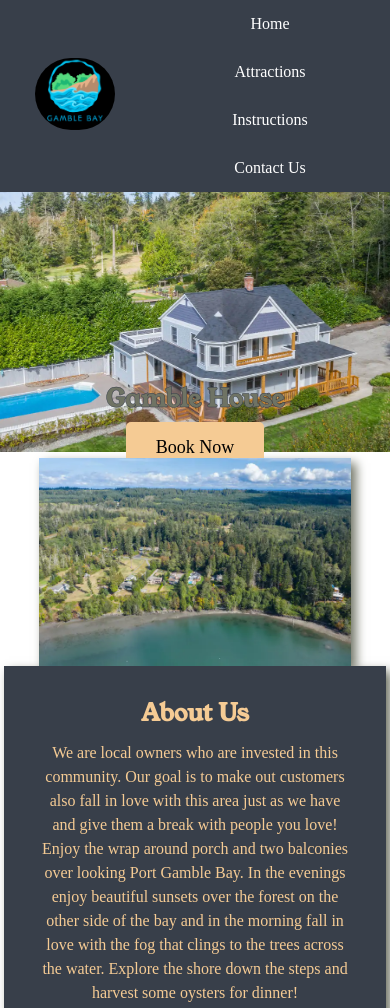
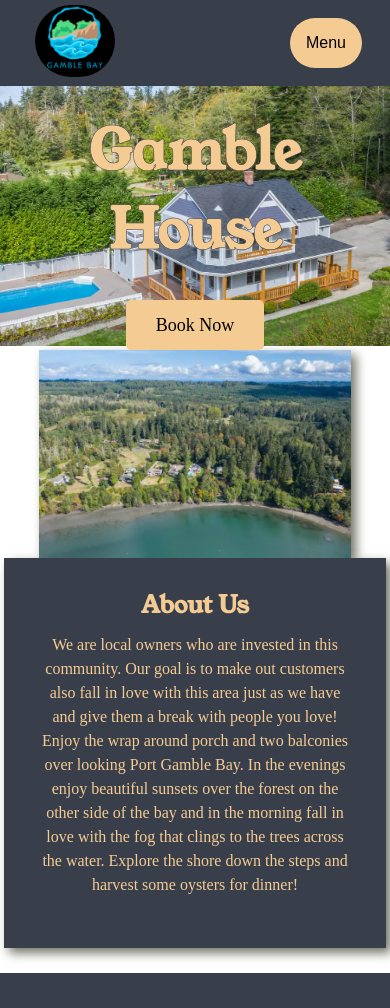
Before and after one commit to AbeLeBaron/wdd130copy, a plain HTML site: page personal-site/personal-site.html in a window 390 px wide. Shown: the top 1008 px of the page. Drawn offline with Linux system fonts and the light colour scheme.

Commit message:
dropdown menu

```diff
--- a/personal-site/attractions.css
+++ b/personal-site/attractions.css
@@ -136,6 +136,61 @@ nav {
     grid-template-columns: repeat(10, 1fr);
 }
 
+
+/* Dropdown Button */
+.dropbtn {
+    background-color: #F5CB94;
+    color: black;
+    padding: 16px;
+    font-size: 16px;
+    border: none;
+    border-radius: 50px
+}
+
+/* The container <div> - needed to position the dropdown content */
+.dropdown {
+    position: relative;
+    display: none;
+    justify-self: center;
+    align-self: center;
+}
+
+/* Dropdown Content (Hidden by Default) */
+.dropdown-content {
+    display: none;
+    position: absolute;
+    background-color: #383F4A;
+    min-width: 160px;
+    box-shadow: -5px -5px 10px #6f7364;
+    z-index: 1;
+}
+
+/* Links inside the dropdown */
+.dropdown-content a {
+    color: #F5CB94;
+    padding: 12px 16px;
+    text-decoration: none;
+    display: block;
+}
+
+/* Change color of dropdown links on hover */
+.dropdown-content a:hover {
+    background-color: #B3C5D6;
+    color: black;
+}
+
+/* Show the dropdown menu on hover */
+.dropdown:hover .dropdown-content {
+    display: block;
+}
+
+/* Change the background color of the dropdown button when the dropdown content is shown */
+.dropdown:hover .dropbtn {
+    background-color: #766764;
+    color: white;
+}
+
+
 @media screen and (max-width: 1030px) {
     .inside{
         grid-row: 9/10;
@@ -159,8 +214,7 @@ nav {
         flex-direction: column;
     }
     nav a {
-        display: block;
-        padding: 15px;
+        display: none;
     }
     #background {
         display: none;
@@ -176,4 +230,9 @@ nav {
     footer {
         margin-top: 25px;
     }
+    .dropdown {
+        display: inline-block;
+        grid-column: 4/5;
+        grid-row:1/2;
+    }
 }
--- a/personal-site/personal-site.css
+++ b/personal-site/personal-site.css
@@ -1,23 +1,29 @@
 @import url('https://fonts.googleapis.com/css2?family=Roboto&family=Young+Serif&display=swap');
+
 div {
     max-width: 1600px;
     margin: 0 auto;
 }
-nav a{
+
+nav a {
     text-align: center;
     color: white;
     text-decoration: none;
     padding: 35px;
 }
-#hero-msg h1, #hero-msg h4{
+
+#hero-msg h1, #hero-msg h4 {
     text-align: center;
 }
-.button-box{
+
+.button-box {
     text-align: center;
 }
-main section{
+
+main section {
     text-align: center;
 }
+
 #background {
     height: 725px;
     background-color: #766764;
@@ -26,21 +32,25 @@ main section{
     grid-row: 4/9;
     margin-top: -5px;
 }
+
 body {
     background-color: white;
     margin: 0;
     padding: 0;
 }
+
 header {
     background-color: #383F4A;
     display: grid;
     grid-template-columns: 150px auto;
 }
+
 nav a:hover {
     background-color: black;
     color: white;
 }
-.book{
+
+.book {
     background-color: #F5CB94;
     color: black;
     text-decoration: none;
@@ -49,11 +59,13 @@ nav a:hover {
     margin-top: 50px;
     border-radius: 5px;
 }
-.book:hover{
+
+.book:hover {
     background-color: black;
     color: white
 }
-.msg{
+
+.msg {
     background-color: #383F4A;
     line-height: 1.5em;
     padding: 35px;
@@ -61,7 +73,8 @@ nav a:hover {
     grid-row: 6/7;
     box-shadow: 5px 5px 10px #6f7364;
 }
-footer{
+
+footer {
     background-color: #383F4A;
     color: #F5CB94;
     padding: 25px 50px;
@@ -69,71 +82,88 @@ footer{
     justify-content: space-around;
     align-items: center;
 }
-.home-title{
+
+.home-title {
     color: #F5CB94;
     font-family: "Young Serif";
     font-size: 3.5em;
     margin-top: -75px;
     -webkit-text-stroke: 0.5px #383F4A;
 }
-.msg h2{
+
+.msg h2 {
     color: #F5CB94;
     font-family: "Young Serif";
 }
-.msg p{
+
+.msg p {
     color: #F5CB94;
     font-size: 1em;
 }
-footer a{
+
+footer a {
     color: #F5CB94;
     text-decoration: none;
 }
-footer a:hover{
+
+footer a:hover {
     color: white;
 }
-.logo{
+
+.logo {
     width: 80px;
     border-radius: 50px
 }
-#hero-img{
+
+#hero-img {
     width: 100%;
 }
+
 footer p {
     font-size: 1.2em;
     padding: 5px;
 }
+
 footer p a:hover {
     text-decoration: underline;
 }
+
 h2 {
     margin: 0;
 }
+
 footer .social img {
     padding: 15px;
 }
+
 #logo_link {
     padding: 5px;
     justify-self: center;
     align-self: center;
 }
+
 main section img {
     box-sizing: border-box;
 }
+
 nav {
     display: flex;
     justify-content: space-around;
 }
+
 #hero {
     display: grid;
     grid-template-columns: 1fr 3fr 1fr;
     margin-top: -10px;
 }
+
 #hero-box {
     grid-column: 1/4;
     grid-row: 1/3;
     width: 100%;
     z-index: -1;
 }
+
 #hero-msg h4 {
     color: #F5CB94;
     font-size: 2em;
@@ -141,63 +171,129 @@ nav {
     /*-webkit-text-stroke: 1px #F5CB94;*/
     margin-top: -40px;
 }
+
 #hero-msg {
     grid-column: 2/3;
     grid-row: 1/2;
     margin-top: 100px;
 }
-.drone{
+
+.drone {
     width: 100%;
     grid-column: 2/7;
     grid-row: 5/8;
     box-shadow: 5px 5px 10px #6f7364;
 }
+
 .home-grid {
     display: grid;
     grid-template-columns: repeat(10, 1fr);
 }
+
+
+
+/* Dropdown Button */
+.dropbtn {
+    background-color: #F5CB94;
+    color: black;
+    padding: 16px;
+    font-size: 16px;
+    border: none;
+    border-radius: 50px
+}
+
+/* The container <div> - needed to position the dropdown content */
+.dropdown {
+    position: relative;
+    display: none;
+    justify-self: center;
+    align-self: center;
+}
+
+/* Dropdown Content (Hidden by Default) */
+.dropdown-content {
+    display: none;
+    position: absolute;
+    background-color: #383F4A;
+    min-width: 160px;
+    box-shadow: -5px -5px 10px #6f7364;
+    z-index: 1;
+}
+
+/* Links inside the dropdown */
+.dropdown-content a {
+    color: #F5CB94;
+    padding: 12px 16px;
+    text-decoration: none;
+    display: block;
+}
+
+/* Change color of dropdown links on hover */
+.dropdown-content a:hover {
+    background-color: #B3C5D6;
+    color: black;
+}
+
+/* Show the dropdown menu on hover */
+.dropdown:hover .dropdown-content {
+    display: block;
+}
+
+/* Change the background color of the dropdown button when the dropdown content is shown */
+.dropdown:hover .dropbtn {
+    background-color: #766764;
+    color: white;
+}
+
 @media screen and (max-width: 1093px) {
-    .drone{
+    .drone {
         grid-row: 6/7;
     }
-    .msg{
+
+    .msg {
         grid-row: 5/8
     }
 }
+
 @media screen and (max-width: 871px) {
-    #hero, .home-grid {
+    .home-grid {
         display: block;
         height: auto;
     }
+
     nav, footer {
         flex-direction: column;
     }
+
     nav a {
-        display: block;
-        padding: 15px;
+        display: none;
     }
+
     #hero {
         margin-top: 0;
     }
-    #hero-msg {
-        margin-top: 0;
-    }
+
     #hero-msg h4 {
         display: none;
     }
-    .home-title {
-        font-size: 25px;
-        color: #6f7364;
-    }
+
     #background {
         display: none;
     }
+
     .drone, .msg {
         width: 80%;
         display: block;
         margin: 0 auto;
     }
+
     footer {
         margin-top: 25px;
     }
+
+    .dropdown {
+        display: inline-block;
+        grid-column: 4/5;
+        grid-row:1/2;
+    }
 }
--- a/personal-site/personal-site.html
+++ b/personal-site/personal-site.html
@@ -20,6 +20,15 @@
                 <a href="site-plan-rafting.html">Instructions</a>
                 <a href="contactus.html">Contact Us</a>
             </nav>
+            <div class="dropdown">
+                <button class="dropbtn">Menu</button>
+                <div class="dropdown-content">
+                    <a href="personal-site.html">Home</a>
+                    <a href="attractions.html">Attractions</a>
+                    <a href="site-plan-rafting.html">Instructions</a>
+                    <a href="contactus.html">Contact Us</a>
+                </div>
+              </div>
         </header>
         <div id="hero">
             <div id="hero-box">
```
Also changed, not shown: personal-site/attractions.html (+9 -1 lines).
